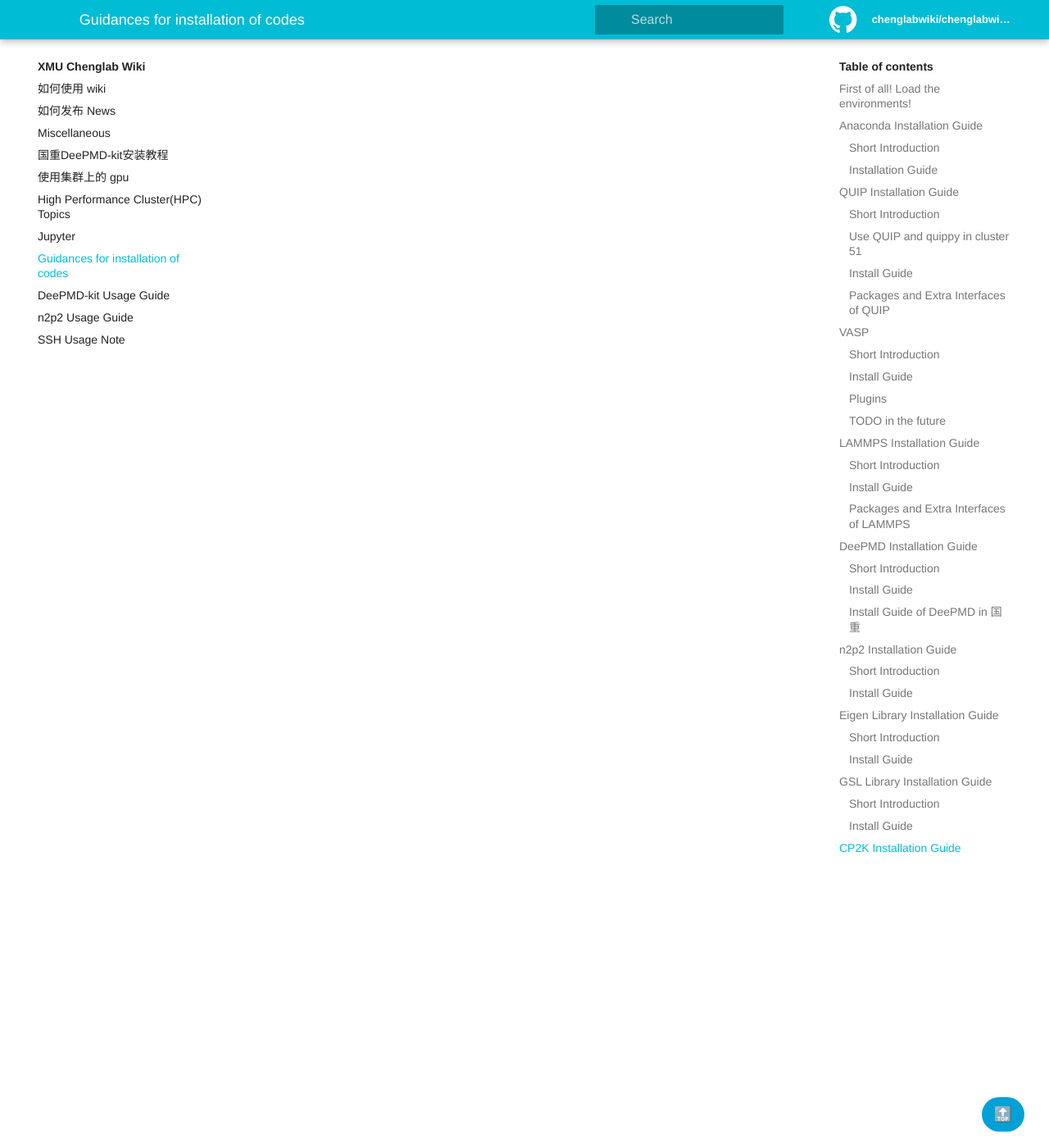
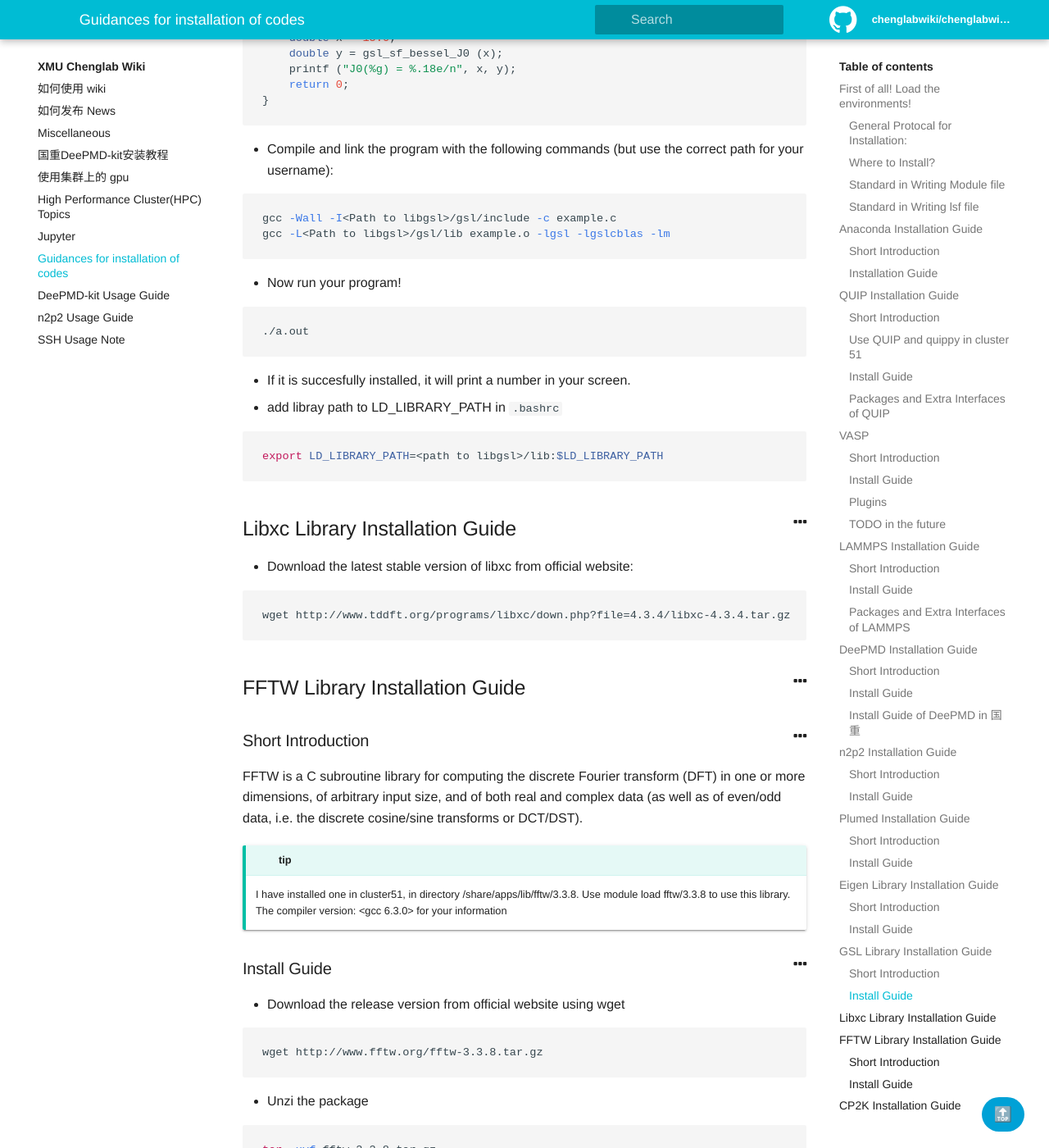
Before and after one commit to chenggroup/chenggroup.github.io, a Jekyll site: the page built from _wiki/softwares.md, in a window 1280 px wide and 1400 px high, scrolled down 14013 px. Shown: the whole window at 82% size. Built offline with Jekyll 4.4.1, drawn with Linux system fonts in a browser that asks for light colours; some of the changed text lies outside the part shown.

Commit message:
add guide for fftw plumed and lammps-plumed

````diff
--- a/_wiki/softwares.md
+++ b/_wiki/softwares.md
@@ -7,9 +7,31 @@
 
 ## First of all! Load the environments!
 
-Before you install anything, especially when you need to compile codes, make sure the type of compiler and the version of compiler you have. Usually, in your personal computer, you can use compiler command directly, for instance, `gcc`, `gfortran`, `ifort`,`mpic++`. In remote cluster(High Performance Cluster), the compiler is managed by `module`. You cannnot use it unless you load it in advance. Therefore, make sure which compiler you have in `module`, and use command like `module load gcc/4.9.4` to load required compilers.
+Before you install anything, especially when you need to compile codes, make sure the type of compiler and the version of compiler you have. Usually, in your personal computer, you can use compiler command directly, for instance, `gcc`, `gfortran`, `ifort`,`mpic++`. In remote cluster(High Performance Cluster), the compiler is managed by `module`. You cannnot use it unless you load it in advance. Therefore, make sure which compiler you have in `module`, and use command such as `module load gcc/4.9.4` to load required compilers.
 
+### General Protocal for Installation:
 
+1. Compile the Code
+2. Quick test the code at server node
+3. Write module files to code (we recommend to manage codes by module)
+4. Test the code in the client node
+5. write example lsf file in `/share/base/scripts`
+
+### Where to Install?
+
+Install in the `/share/` directory. `/share/` directory is the one synchronized to all the nodes by nfs.
+
+1. Libraries: `/share/apps/lib/<library name>/<version>`
+2. Codes, Pacakges, Softwares: `/share/apps/<packages name>/<version>`
+
+### Standard in Writing Module file
+
+1. module name: `<package name>/<version>`, like `cp2k/6.1`
+
+### Standard in Writing lsf file
+
+1. export necessary environmental variable
+2. load prerequisite module
 
 ## Anaconda Installation Guide
 
@@ -163,6 +185,7 @@
 4. If everything is right, you will find `vasp_std` in `vasp.5.4.4/build/std` and you can run it with `mpirun -np 24 vasp_std`.
 
 ### Plugins
+
 #### Wannier90
 
 1. Download Wannier90 from http://www.wannier.org/download/ . *Notice: currently VASP only support Wannier90-1.2*
@@ -297,6 +320,17 @@
 make mpi
 ```
 
+#### Building with Plumed
+
+- Before you install, make sure the Plumed has installed
+- To directory `<LAMMPS root>/src/`
+
+```bash
+make lib-plumed args="-p <path to plumed directory>"
+make yes-user-plumed
+make mpi
+```
+
 
 
 ## DeePMD Installation Guide
@@ -396,6 +430,38 @@
 ```bash
 export LD_LIBRARY_PATH=<Path to n2p2>/lib/:$LD_LIBRARY_PATH
 ```
+
+## Plumed Installation Guide
+
+### Short Introduction
+
+PLUMED is an open-source, community-developed library that provides a wide range of different methods, which include:
+
+- enhanced-sampling algorithms
+- free-energy methods
+- tools to analyze the vast amounts of data produced by molecular dynamics (MD) simulations.
+
+These techniques can be used in combination with a large toolbox of collective variables that describe complex processes in physics, chemistry, material science, and biology.
+
+{% include alert.html type="tip" content="I have installed one in cluster51. Use module load plumed/2.6.0 to use this library. The compiler version: <gcc 6.3.0> <openmpi/3.0.0> for your information" %}
+
+### Install Guide
+
+- Download package from [here.](https://www.plumed.org//download.html)
+- Basic Configure
+
+```bash
+./configure --prefix=<path you want to install> LDFLAGS=-L'/share/apps/lib/fftw/3.3.8/lib' CPPFLAGS=-I'/share/apps/lib/fftw/3.3.8/lib '
+```
+
+- Compile
+
+```bash
+make -j 32
+make install
+```
+
+
 
 ## Eigen Library Installation Guide
 
@@ -521,6 +587,60 @@
 export LD_LIBRARY_PATH=<path to libgsl>/lib:$LD_LIBRARY_PATH
 ```
 
+## Libxc Library Installation Guide
+
+- Download the latest stable version of libxc from official website:
+
+```bash
+wget http://www.tddft.org/programs/libxc/down.php?file=4.3.4/libxc-4.3.4.tar.gz
+```
+
+
+
+## FFTW Library Installation Guide
+
+### Short Introduction
+
+FFTW is a C subroutine library for computing the discrete Fourier transform (DFT) in one or more dimensions, of arbitrary input size, and of both real and complex data (as well as of even/odd data, i.e. the discrete cosine/sine transforms or DCT/DST).
+
+{% include alert.html type="tip" content="I have installed one in cluster51, in directory /share/apps/lib/fftw/3.3.8. Use module load fftw/3.3.8 to use this library. The compiler version: <gcc 6.3.0> for your information" %}
+
+### Install Guide
+
+- Download the release version from official website using wget
+
+```bash
+wget http://www.fftw.org/fftw-3.3.8.tar.gz
+```
+
+- Unzi the package
+
+```bash
+tar -xvf fftw-3.3.8.tar.gz
+```
+
+- Go to the directory `fftw-3.3.8`
+
+```bash
+./configure --prefix=<path to you want to install>    \
+            --enable-shared  \
+            --enable-threads \
+            --enable-sse2    \
+            --enable-avx
+```
+
+- If configure is finished
+
+```bash
+make
+#check if you install finished
+make check
+#install to the final directory which you have set in --prefix
+make install
+```
+
+
+
 
 
 ## CP2K Installation Guide
````
